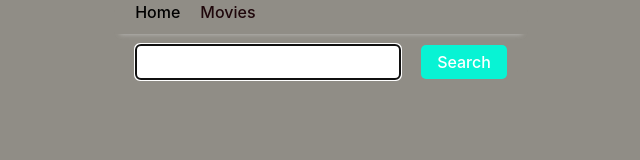
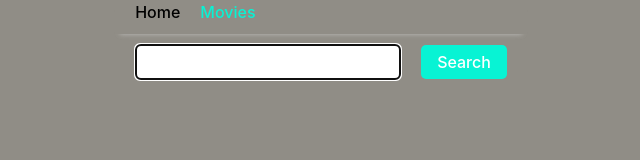
Before and after one commit to Cynosure24/goit-react-hw-05, a React (Vite) app: page /movies in a window 1280 px wide. Shown: the top 160 px of the page, without its empty margins (319-959 px from the left). Built offline with nearby package versions, Linux system fonts and the light colour scheme.

Commit message:
Update Navigation.module.css

```diff
--- a/src/Components/Navigation/Navigation.module.css
+++ b/src/Components/Navigation/Navigation.module.css
@@ -17,5 +17,5 @@
 }
 
 .active {
-  color: rgb(31, 7, 11);
+  color: rgb(8, 243, 212);
 }
```
